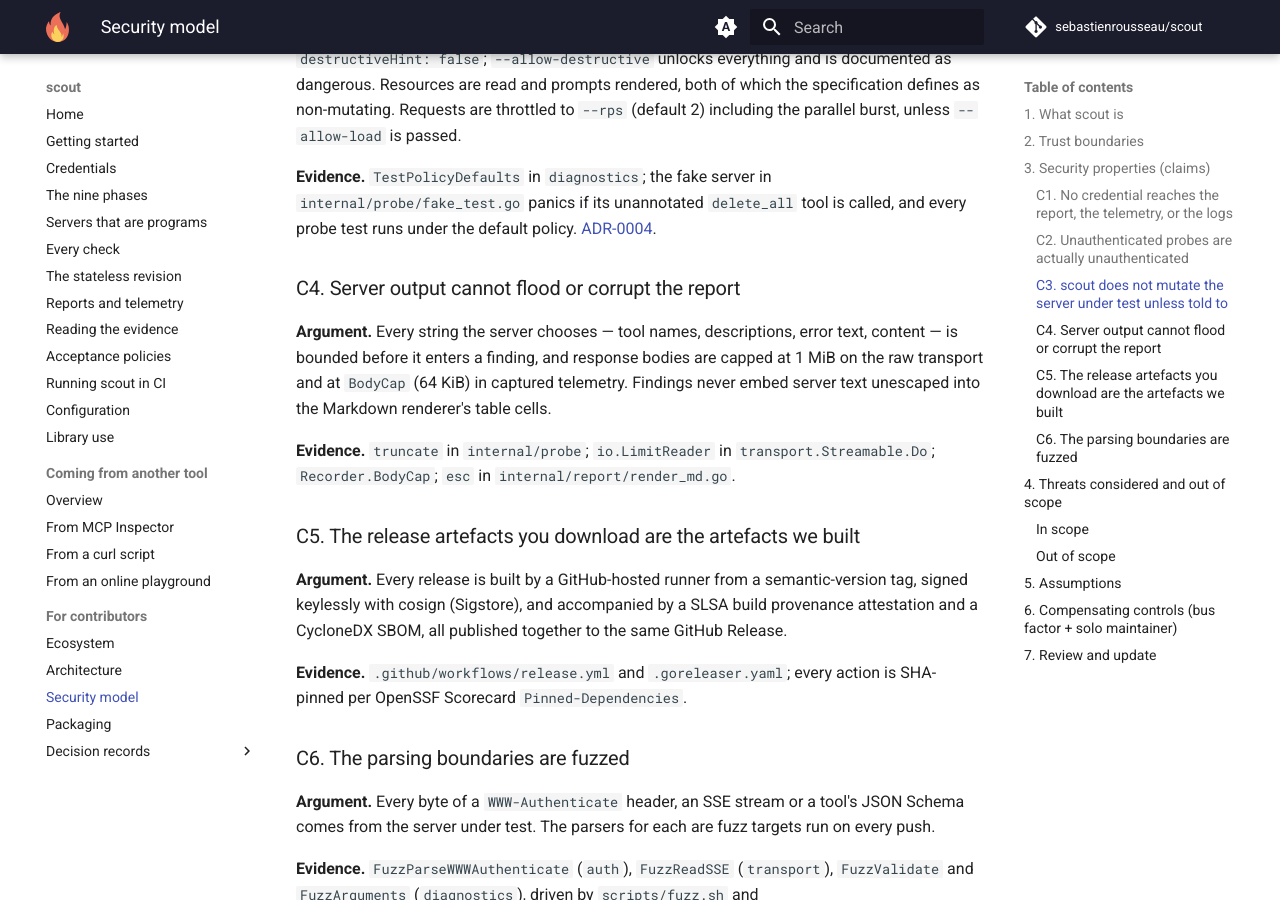
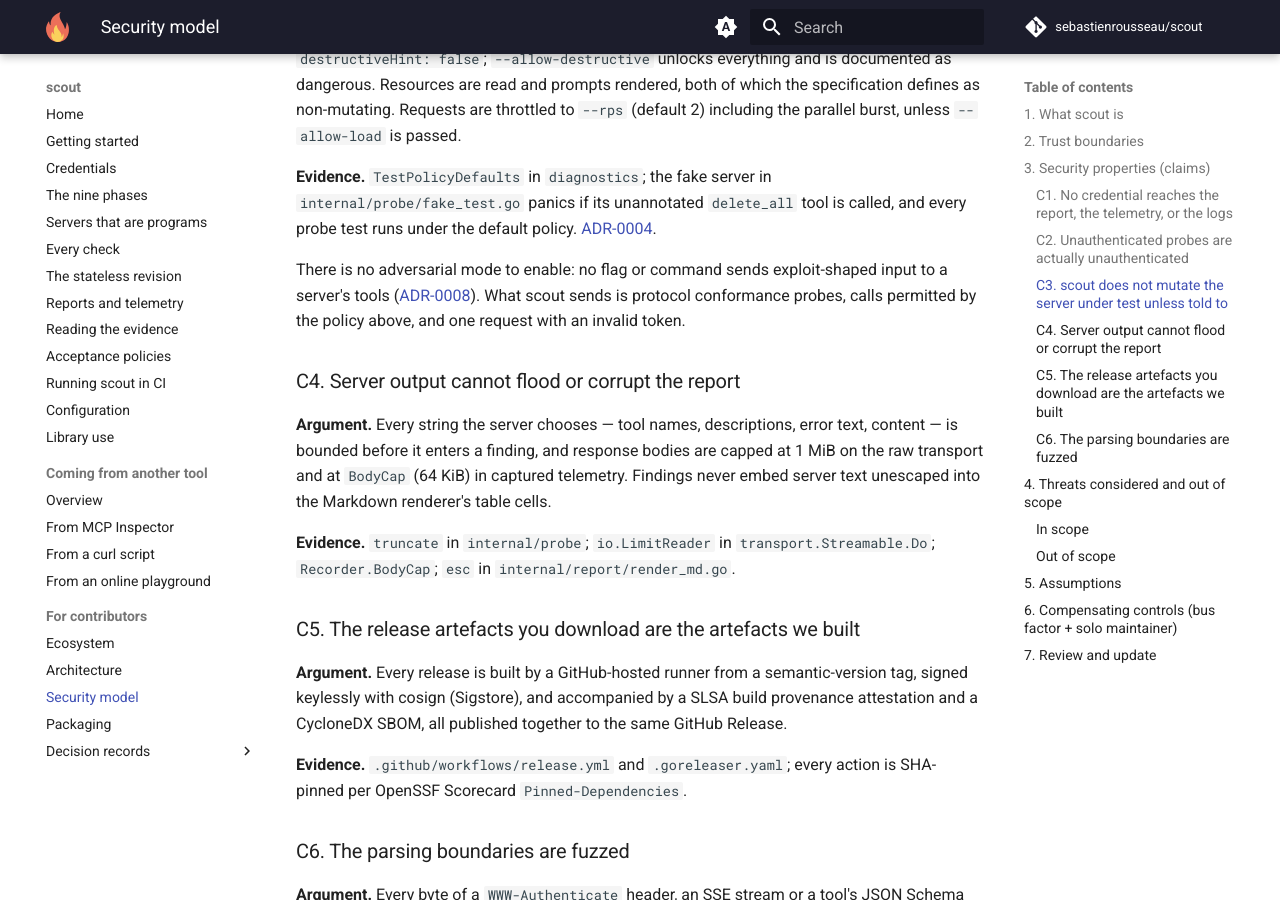
Before and after one commit to sebastienrousseau/scout, an MkDocs documentation site: the page built from docs/security-model.md, in a window 1280 px wide and 900 px high, scrolled down 2582 px. Built offline with MkDocs 1.6.1 and Material for MkDocs 9.7.7, drawn with Linux system fonts in a browser that asks for light colours; comment, search, counter and statistics services are not loaded; some of the changed text lies outside the part shown.

Commit message:
docs(adr): scout has no adversarial mode
The plan proposed exploit probes behind a separate command gated on a
statement that the operator owns the target. ADR 0008 closes that
rather than deferring it: a binary containing an exploit mode must be
reviewed as one, a confirmation prompt stops nobody, and the evidence
such a probe needs under ADR 0002 is the harm itself.

The security model and README now say so where the safety rules are.

Co-Authored-By: Claude Opus 5.5 (1M context) <noreply@anthropic.com>
Signed-off-by: Sebastien Rousseau <sebastian.rousseau@gmail.com>

Assisted-by: Claude:claude-opus-5

```diff
--- a/docs/security-model.md
+++ b/docs/security-model.md
@@ -120,6 +120,12 @@ is passed.
 is called, and every probe test runs under the default policy.
 [ADR-0004](adr/0004-read-only-by-default.md).
 
+There is no adversarial mode to enable: no flag or command sends
+exploit-shaped input to a server's tools
+([ADR-0008](adr/0008-no-adversarial-mode.md)). What scout sends is protocol
+conformance probes, calls permitted by the policy above, and one request
+with an invalid token.
+
 ### C4. Server output cannot flood or corrupt the report
 
 **Argument.** Every string the server chooses — tool names, descriptions,
@@ -190,6 +196,10 @@ driven by `scripts/fuzz.sh` and `.github/workflows/fuzz.yml`.
   removes the throttle on purpose and is the operator's decision.
 - **Rate-limit exhaustion of the operator's own quota** on a shared
   authorization server.
+- **Injection and request-forgery testing of the server's tools.** scout
+  contains no adversarial probes and will not
+  ([ADR-0008](adr/0008-no-adversarial-mode.md)). That testing belongs to
+  dedicated security tooling under a scoped, authorised engagement.
 
 ## 5. Assumptions
 
--- a/mkdocs.yml
+++ b/mkdocs.yml
@@ -90,3 +90,4 @@ nav:
           - 0005 Public mode is the same binary: adr/0005-public-mode-is-the-same-binary.md
           - 0006 scout never phones home: adr/0006-no-client-telemetry.md
           - 0007 An instrument, not a gateway: adr/0007-not-a-gateway.md
+          - 0008 No adversarial mode: adr/0008-no-adversarial-mode.md
```
Also changed, not shown: CHANGELOG.md (+1 -0 lines), README.md (+4 -1 lines), docs/adr/0008-no-adversarial-mode.md (added, +77 -0 lines), docs/adr/README.md (+1 -0 lines).
